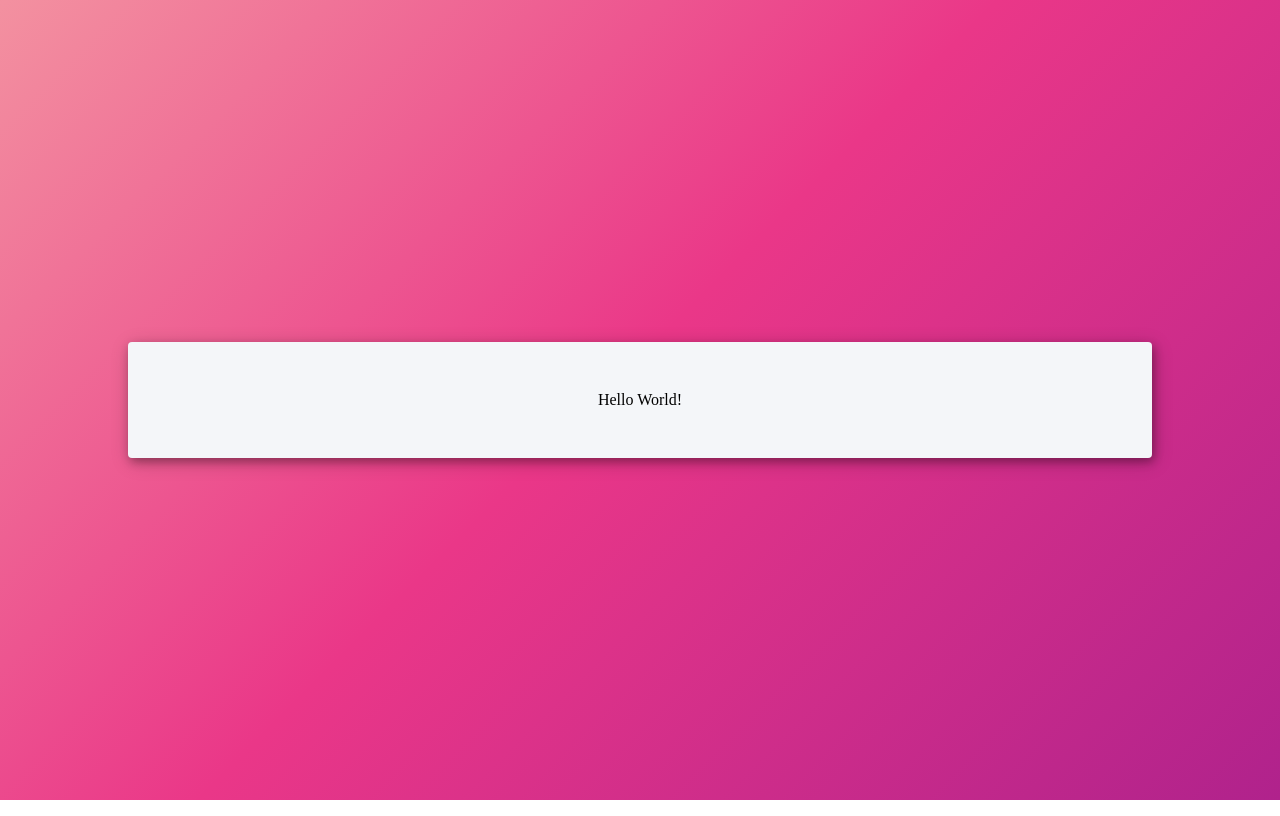
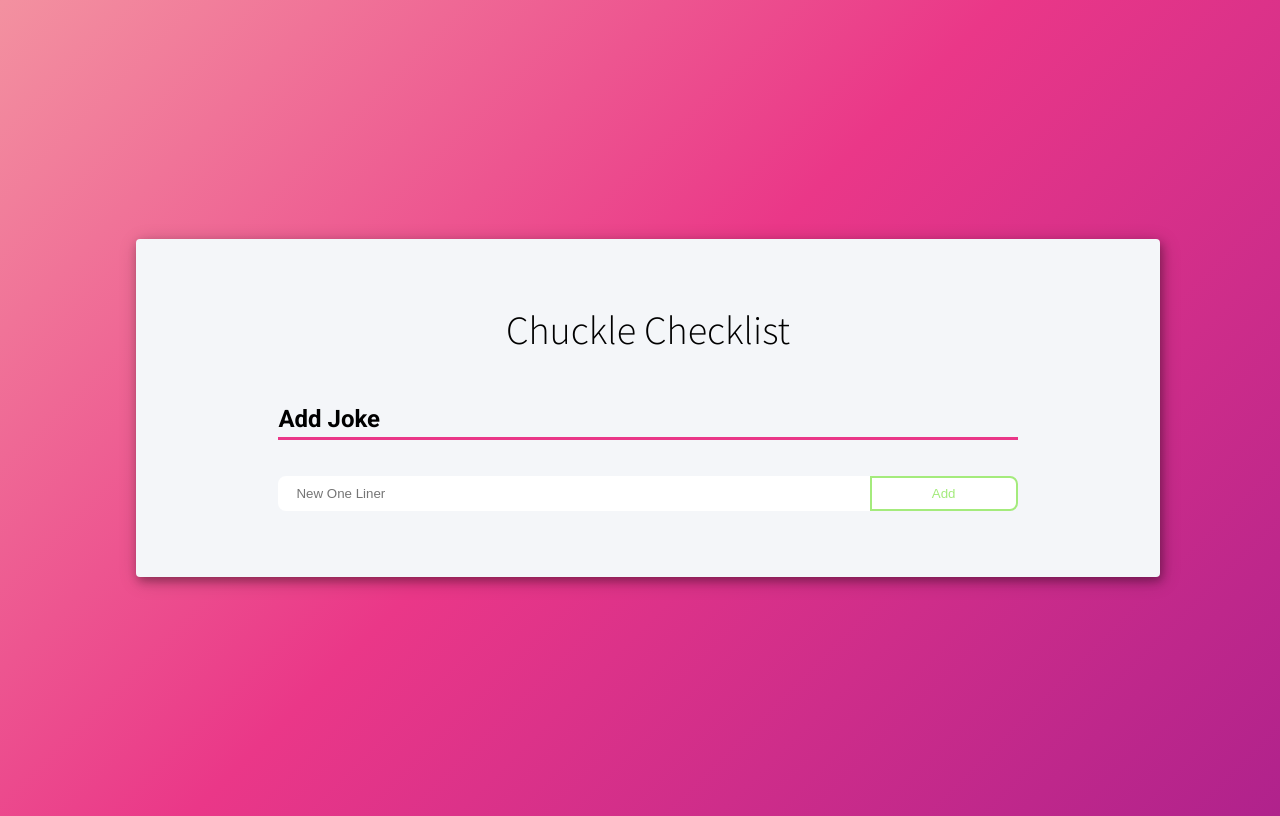
Before and after one commit to ndwilliams/chuckle-checklist, a React (Vite) app: page / in a window 1280 px wide. Built offline with nearby package versions, Linux system fonts and the light colour scheme.

Commit message:
adding ability to add joke

```diff
--- a/src/App.jsx
+++ b/src/App.jsx
@@ -1,5 +1,35 @@
+import { useState } from "react"
 import "./App.css"
+import { postNewJoke } from "./services/jokeService"
 
 export const App = () => {
-  return <div>Hello World!</div>
+	const [newJoke, setNewJoke] = useState("")
+	const [allJokes, setAllJokes] = useState([])
+
+	const addNewJoke = () => {
+		postNewJoke(newJoke).then(setNewJoke(""))
+	}
+
+	return (
+		<div className="app-container">
+			<div className="app-heading">
+				<h1 className="app-heading-text">Chuckle Checklist</h1>
+			</div>
+			<h2>Add Joke</h2>
+			<div className="joke-add-form">
+				<input
+					className="joke-input"
+					type="text"
+					value={newJoke}
+					placeholder="New One Liner"
+					onChange={(event) => {
+						setNewJoke(event.target.value)
+					}}
+				/>
+				<button className="joke-input-submit" onClick={addNewJoke}>
+					Add
+				</button>
+			</div>
+		</div>
+	)
 }
--- a/src/main.jsx
+++ b/src/main.jsx
@@ -1,7 +1,7 @@
 import React from "react"
 import ReactDOM from "react-dom/client"
 import { App } from "./App.jsx"
-import "./index.css"
+import "./App.css"
 
 const container = document.getElementById("root")
 const root = ReactDOM.createRoot(container)
--- /dev/null
+++ b/src/services/jokeService.js
@@ -0,0 +1,15 @@
+export const postNewJoke = async (newJoke) => {
+	const jokeObject = {
+		text: newJoke,
+		told: false,
+	}
+
+	const postOptions = {
+		method: "POST",
+		headers: {
+			"Content-type": "application/json",
+		},
+		body: JSON.stringify(jokeObject),
+	}
+	await fetch(`http://localhost:8088/jokes`, postOptions)
+}
```
Also changed, not shown: 1 other file (tests, documents, lock files or other folders).
